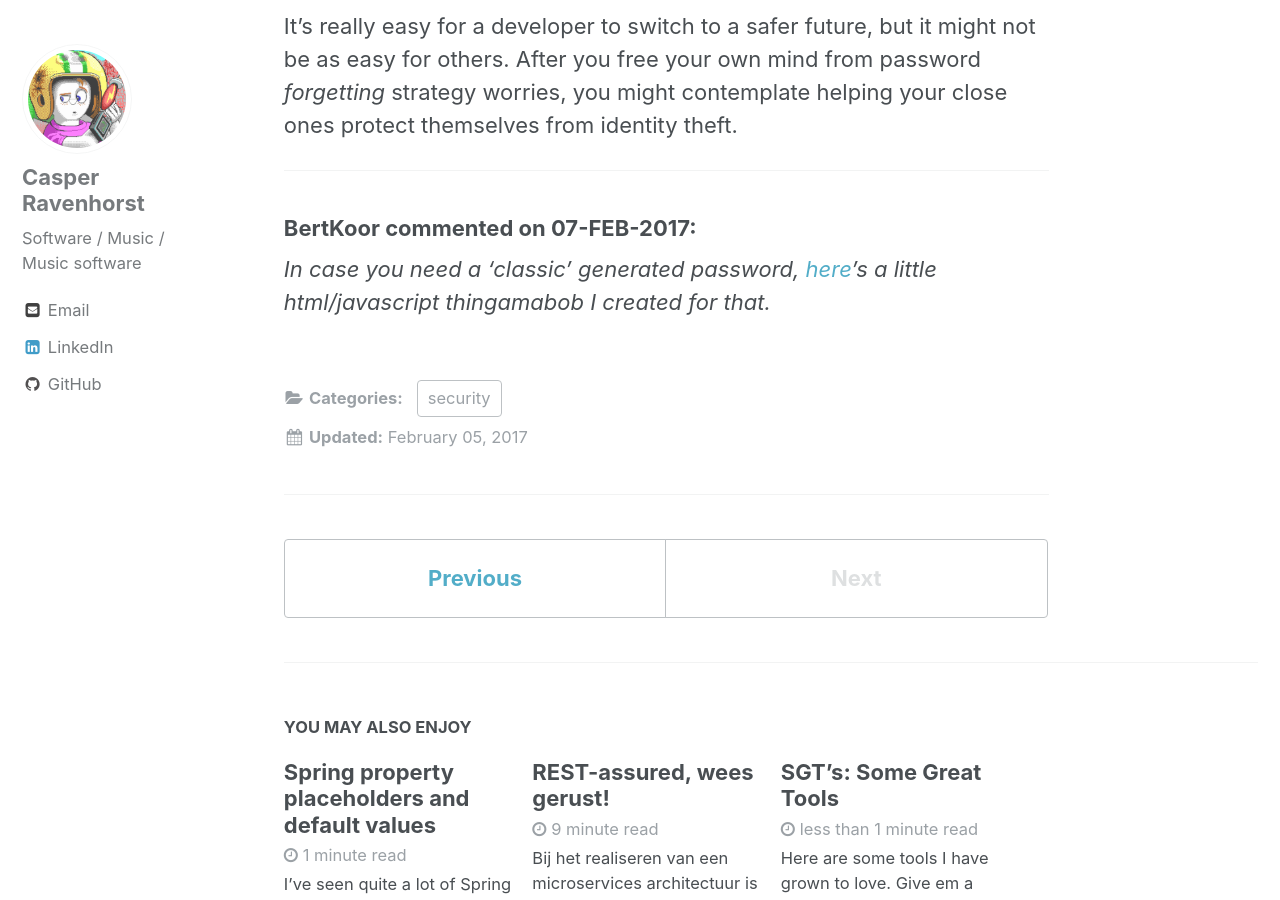
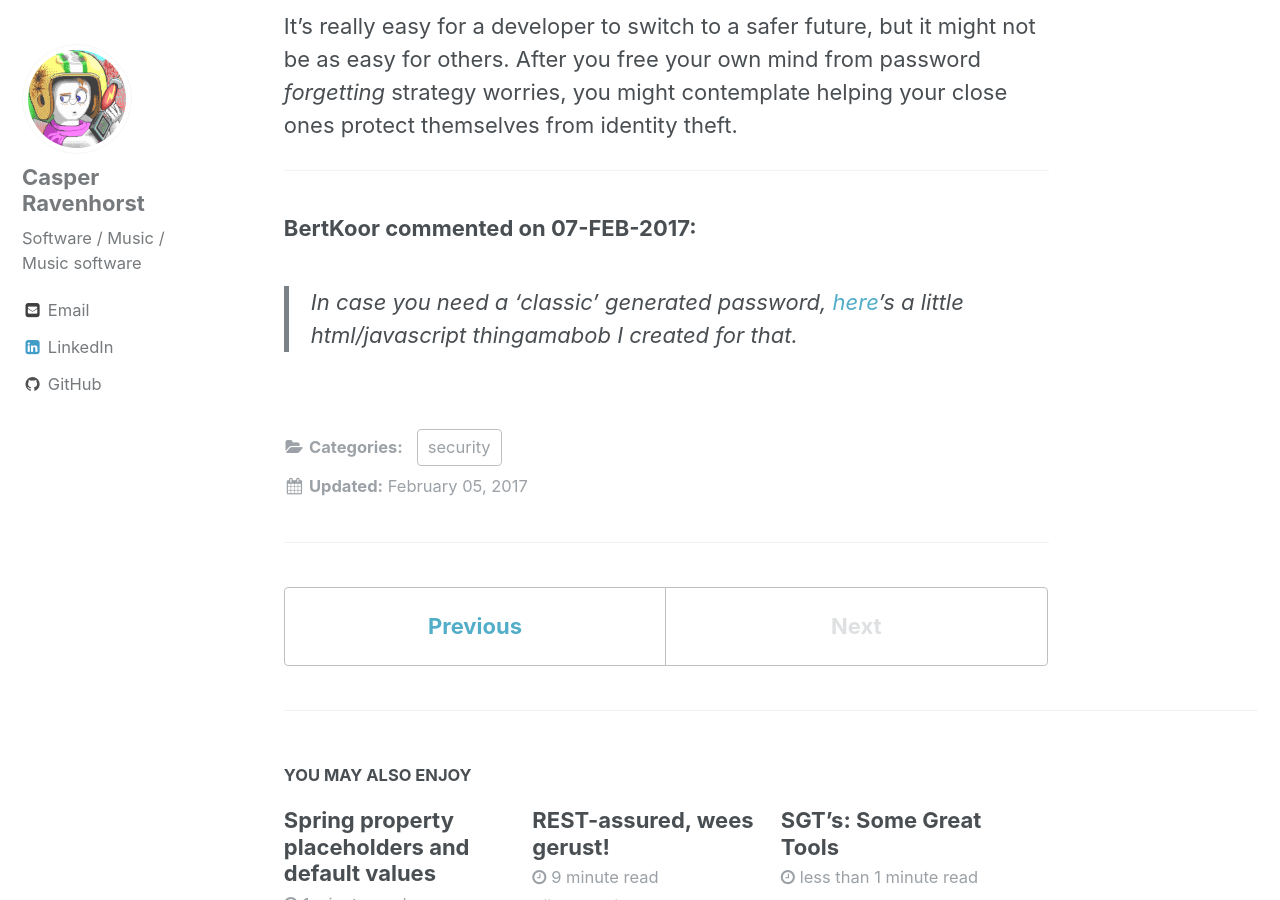
Before and after one commit to Ordina-JTech/Ordina-JTech.github.io, a Jekyll site: the page built from _posts/2017-02-05-passwordmgmt.md, in a window 1280 px wide and 900 px high, scrolled down 2218 px. Built offline with Jekyll 4.4.1, drawn with Linux system fonts in a browser that asks for light colours.

Commit message:
use block quote

```diff
--- a/_posts/2017-02-05-passwordmgmt.md
+++ b/_posts/2017-02-05-passwordmgmt.md
@@ -35,4 +35,4 @@
 
 ### BertKoor commented on 07-FEB-2017:
 
-_In case you need a 'classic' generated password, [here](http://www.bertkoor.nl/GeneratePassword.html)'s a little html/javascript thingamabob I created for that._
+> In case you need a 'classic' generated password, [here](http://www.bertkoor.nl/GeneratePassword.html)'s a little html/javascript thingamabob I created for that.
```
